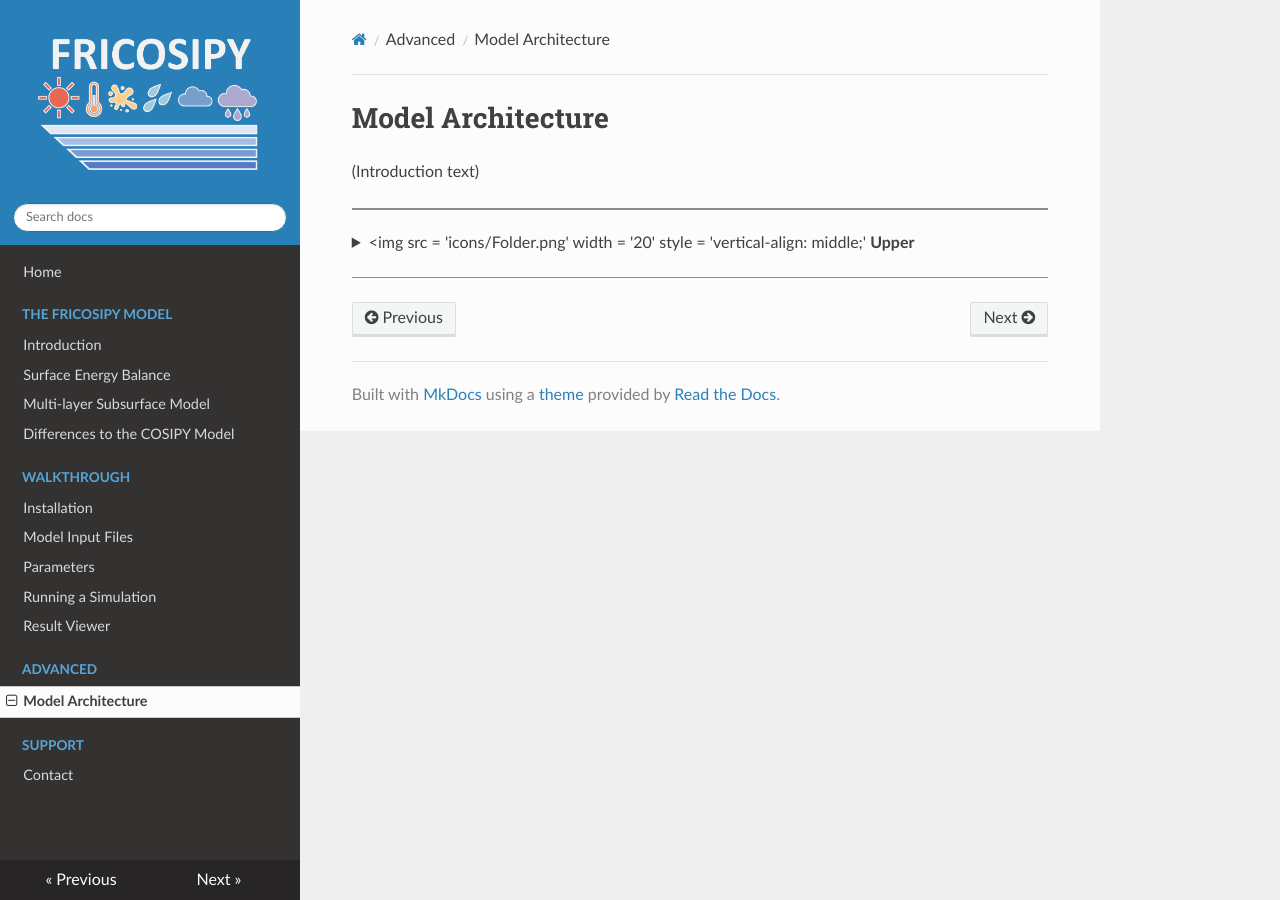
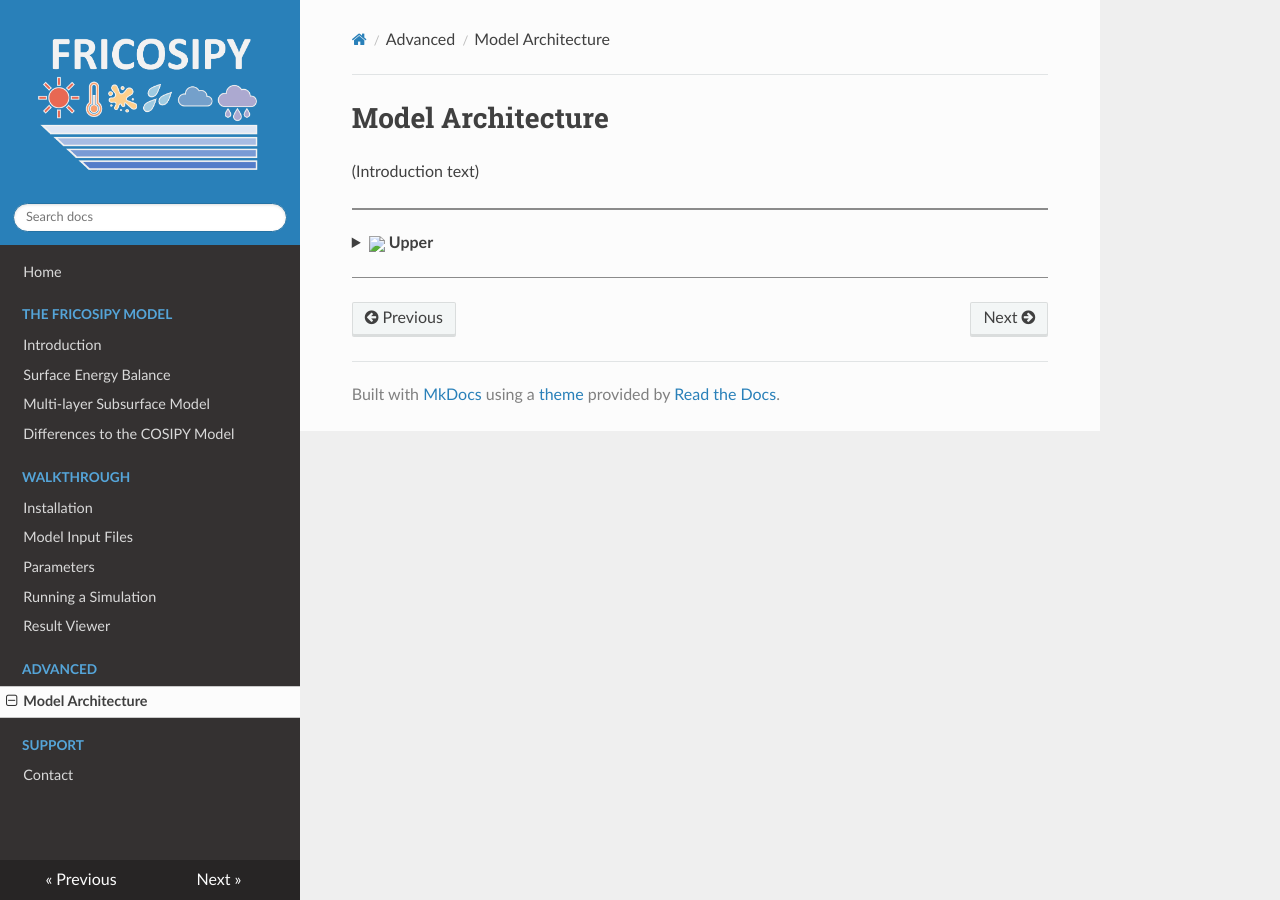
Before and after one commit to MarcusGastaldello/FRICOSIPY, an MkDocs documentation site: the page built from docs/model_architecture.md, in a window 1280 px wide. Built offline with MkDocs 1.6.1, drawn with Linux system fonts in a browser that asks for light colours.

Commit message:
Update model_architecture.md

```diff
--- a/docs/model_architecture.md
+++ b/docs/model_architecture.md
@@ -9,7 +9,7 @@
 
 <hr style="height:2px; background-color:#8b8b8b; border:none;" />
 
-??? "<img src = 'icons/Folder.png' width = '20' style = 'vertical-align: middle;' **Upper**"
+??? "<img src='icons/Folder.png' width='20' style='vertical-align: middle;'> **Upper**"
 
     <br>
     <div style="margin-left: 20px;">
```
